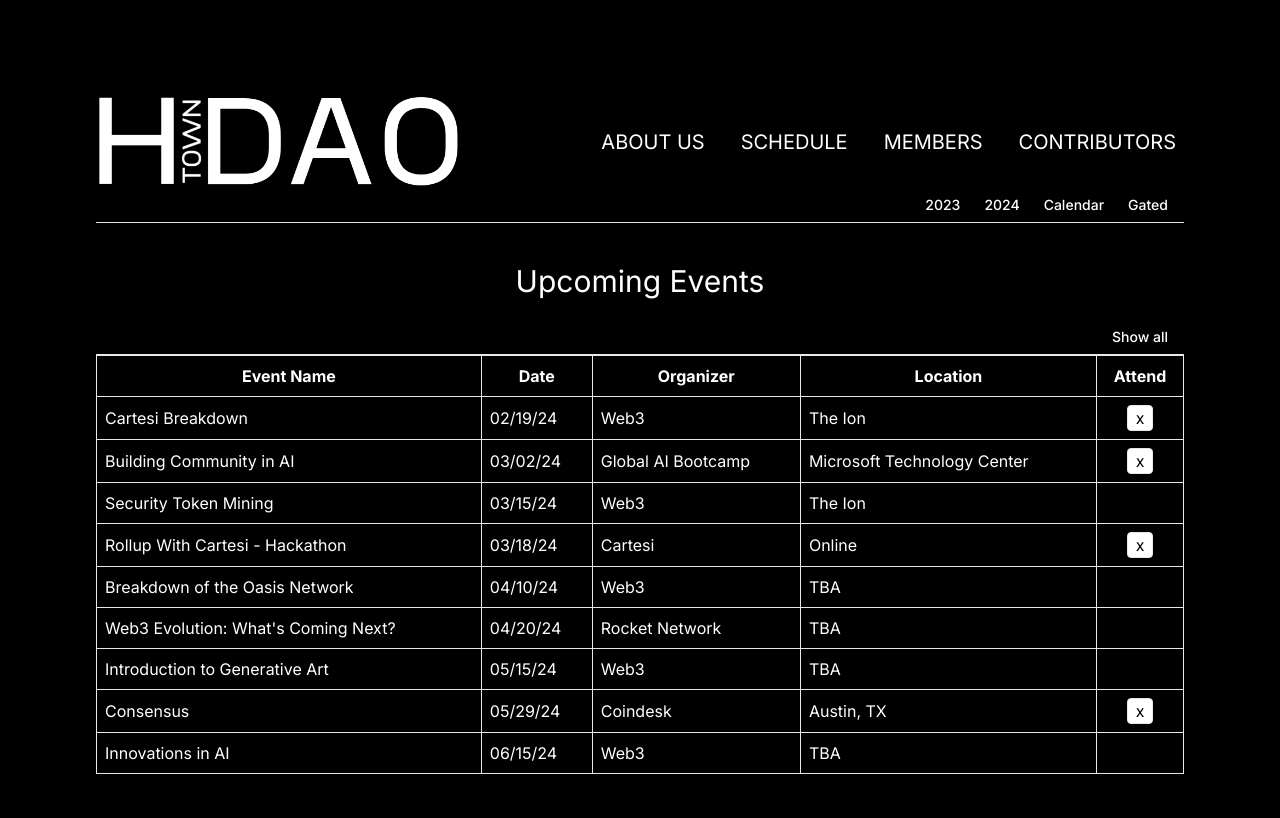
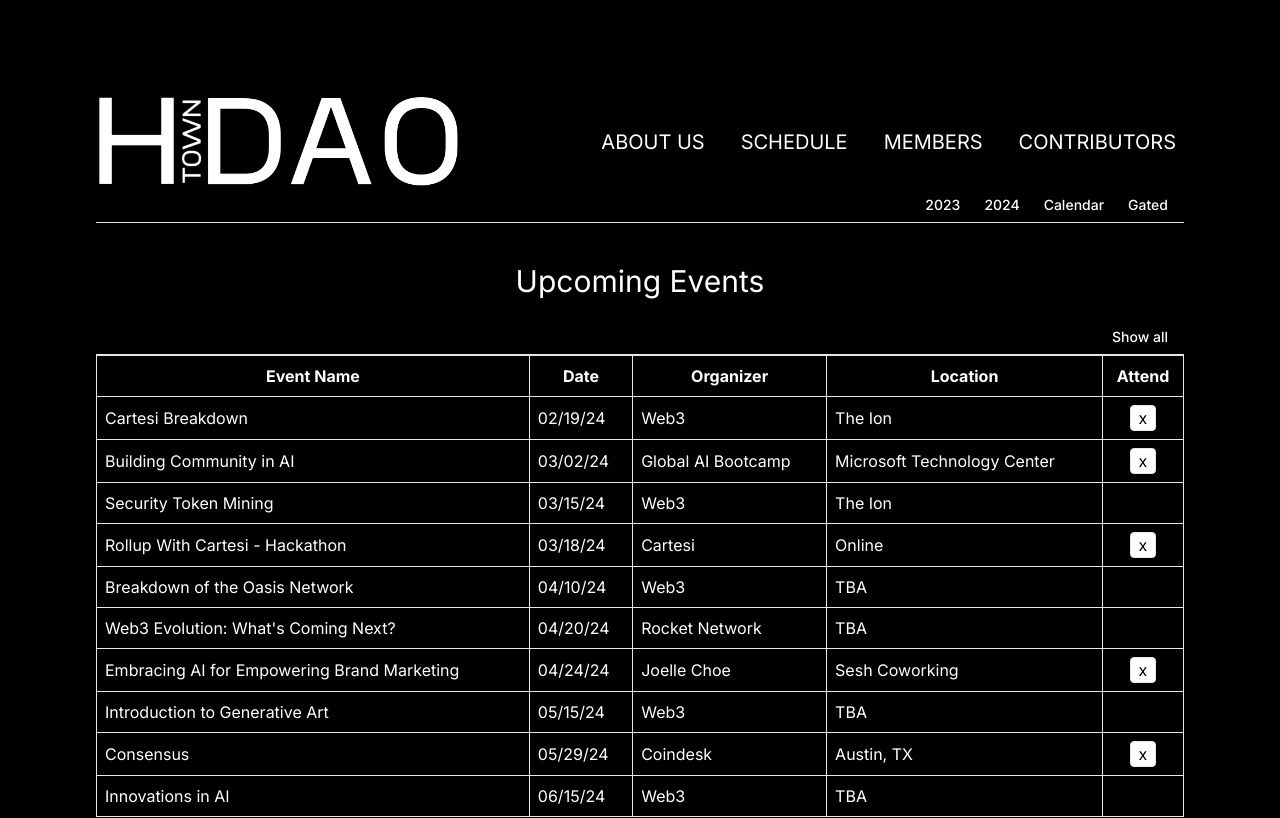
Before and after one commit to h-town-dao/h-town-dao-website, a Next.js app: page /schedule in a window 1280 px wide. Shown: the top 818 px of the page. Built offline with nearby package versions, Linux system fonts and the light colour scheme.

Commit message:
updated the schedule

```diff
--- a/src/data/events.ts
+++ b/src/data/events.ts
@@ -26,6 +26,7 @@ const event_info = [
   { name: 'Rollup With Cartesi - Hackathon', date: '03/18/24', organizer: 'Cartesi', location: 'Online', meetup: 'https://taikai.network/cartesi/hackathons/cartesi-online-hackathon-2024' },
   { name: 'Breakdown of the Oasis Network', date: '04/10/24', organizer: 'Web3', location: 'TBA' },
   { name: "Web3 Evolution: What's Coming Next?", date: '04/20/24', organizer: 'Rocket Network', location: 'TBA' },
+  { name: 'Embracing AI for Empowering Brand Marketing', date: '04/24/24', organizer: 'Joelle Choe', location: 'Sesh Coworking', meetup: 'https://seshcoworking.com/events/ai-marketing-brand-voice/' },
   { name: 'Introduction to Generative Art', date: '05/15/24', organizer: 'Web3', location: 'TBA' },
   { name: 'Consensus', date: '05/29/24', organizer: 'Coindesk', location: 'Austin, TX', meetup: 'https://consensus2024.coindesk.com/' },
   { name: 'Innovations in AI', date: '06/15/24', organizer: 'Web3', location: 'TBA' },
```
